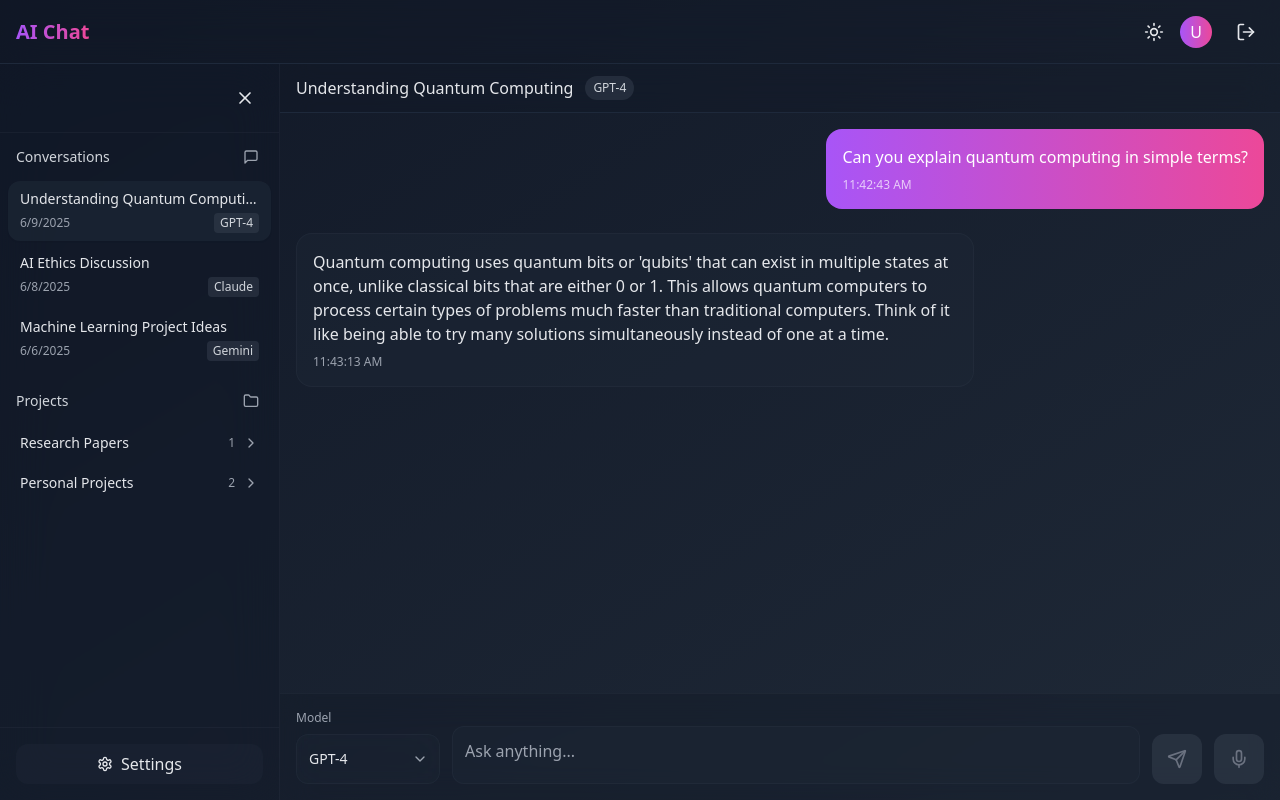
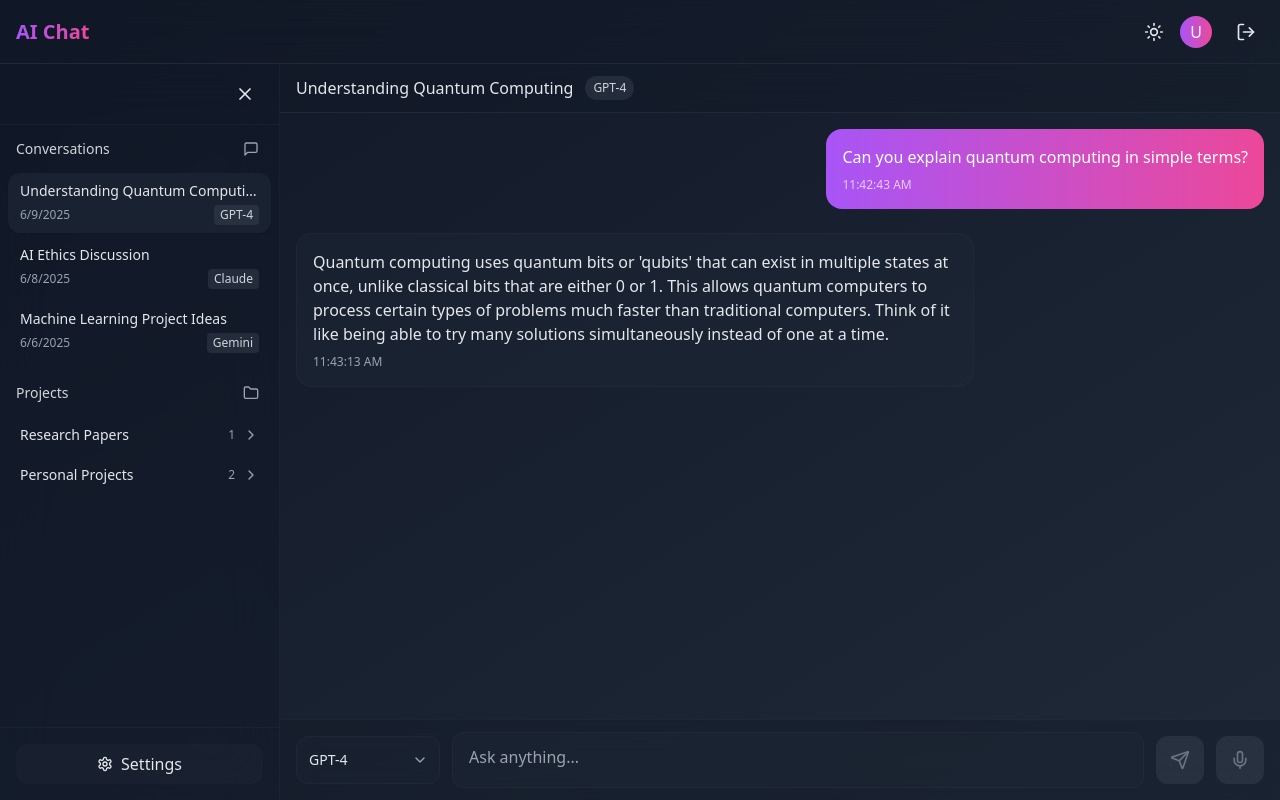
Before and after one commit to themalagasywizard/apeiron-oss, a Next.js app: page / in a window 1280 px wide. Built offline with nearby package versions, Linux system fonts and the light colour scheme.

Commit message:
fix: perfect alignment between UI components

```diff
--- a/main-ui.tsx
+++ b/main-ui.tsx
@@ -241,7 +241,7 @@ export default function MainUI({
                 border-r border-gray-200/20 dark:border-gray-700/20
               `}
             >
-              <div className="flex items-center justify-between p-4 border-b border-gray-200/20 dark:border-gray-700/20">
+              <div className="flex items-center justify-between px-4 py-3 border-b border-gray-200/20 dark:border-gray-700/20">
                 <div></div>
                 <button
                   onClick={() => setSidebarOpen(false)}
@@ -480,15 +480,14 @@ export default function MainUI({
           </div>
 
           {/* Input Area */}
-          <div className="p-4 border-t border-gray-200/20 dark:border-gray-700/20 backdrop-blur-lg bg-white/10 dark:bg-gray-900/30">
-            <div className="flex items-end gap-3">
+          <div className="px-4 py-3 border-t border-gray-200/20 dark:border-gray-700/20 backdrop-blur-lg bg-white/10 dark:bg-gray-900/30">
+            <div className="flex items-center gap-3">
               <div className="flex-shrink-0">
-                <label className="text-xs font-medium text-gray-500 dark:text-gray-400 mb-2 block">Model</label>
                 <div className="relative">
                   <select
                     value={currentModel}
                     onChange={(e) => onSelectModel(e.target.value)}
-                    className="h-[50px] w-36 px-3 pr-8 rounded-xl bg-white/20 dark:bg-gray-800/40 backdrop-blur-lg border border-gray-200/20 dark:border-gray-700/20 text-gray-800 dark:text-gray-200 text-sm appearance-none focus:outline-none focus:ring-2 focus:ring-purple-500/50"
+                    className="h-[48px] w-36 px-3 pr-8 rounded-xl bg-white/20 dark:bg-gray-800/40 backdrop-blur-lg border border-gray-200/20 dark:border-gray-700/20 text-gray-800 dark:text-gray-200 text-sm appearance-none focus:outline-none focus:ring-2 focus:ring-purple-500/50"
                     aria-label="Select AI model"
                   >
                     {models.map((model) => (
@@ -508,11 +507,11 @@ export default function MainUI({
                   onChange={(e) => setInputValue(e.target.value)}
                   onKeyDown={handleKeyPress}
                   placeholder="Ask anything..."
-                  className="w-full p-3 bg-transparent text-gray-800 dark:text-gray-200 resize-none focus:outline-none"
+                  className="w-full px-4 py-3 bg-transparent text-gray-800 dark:text-gray-200 resize-none focus:outline-none"
                   rows={1}
                   style={{
                     height: "auto",
-                    minHeight: "50px",
+                    minHeight: "48px",
                     maxHeight: "200px",
                   }}
                   aria-label="Message input"
@@ -523,7 +522,7 @@ export default function MainUI({
                 onClick={handleSendMessage}
                 disabled={!inputValue.trim()}
                 className={`
-                  h-[50px] w-[50px] rounded-xl flex-shrink-0 transition-all duration-200 flex items-center justify-center
+                  h-[48px] w-[48px] rounded-xl flex-shrink-0 transition-all duration-200 flex items-center justify-center
                   ${
                     inputValue.trim()
                       ? "bg-gradient-to-r from-purple-500 to-pink-500 text-white shadow-lg hover:shadow-purple-500/25"
@@ -537,7 +536,7 @@ export default function MainUI({
 
               <button
                 disabled={true}
-                className="h-[50px] w-[50px] rounded-xl bg-gray-200/50 dark:bg-gray-700/50 text-gray-400 dark:text-gray-500 cursor-not-allowed flex-shrink-0 flex items-center justify-center"
+                className="h-[48px] w-[48px] rounded-xl bg-gray-200/50 dark:bg-gray-700/50 text-gray-400 dark:text-gray-500 cursor-not-allowed flex-shrink-0 flex items-center justify-center"
                 aria-label="Voice input (coming soon)"
               >
                 <Mic className="w-5 h-5" />
```
